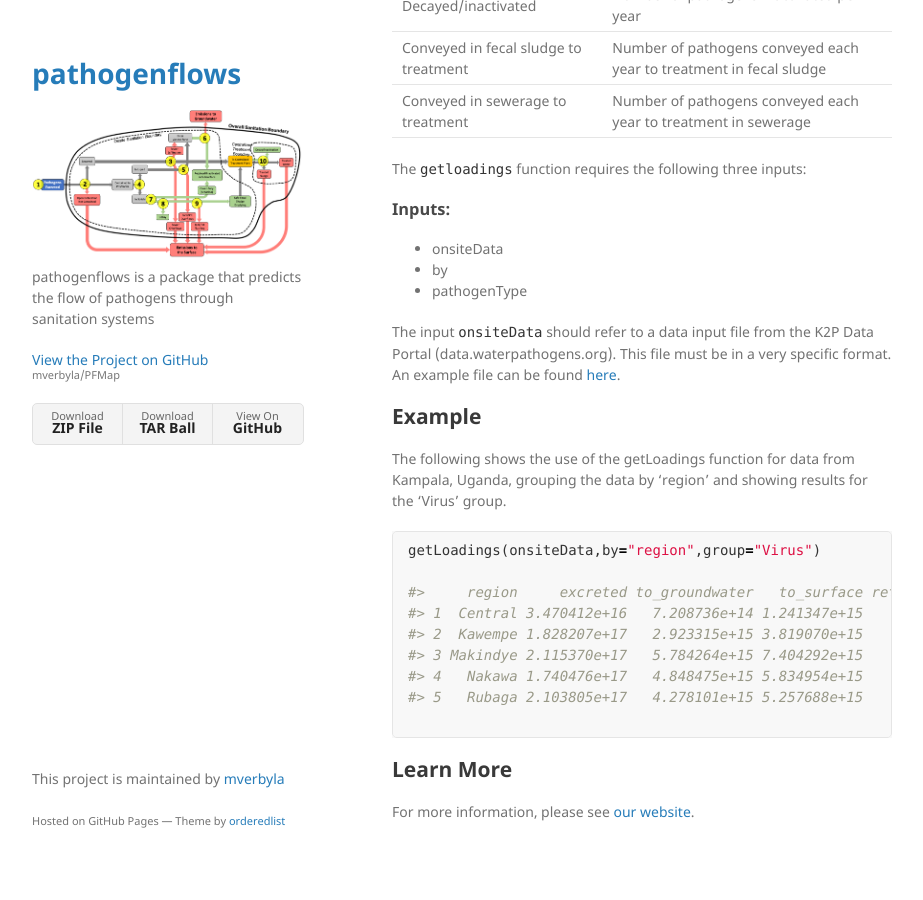
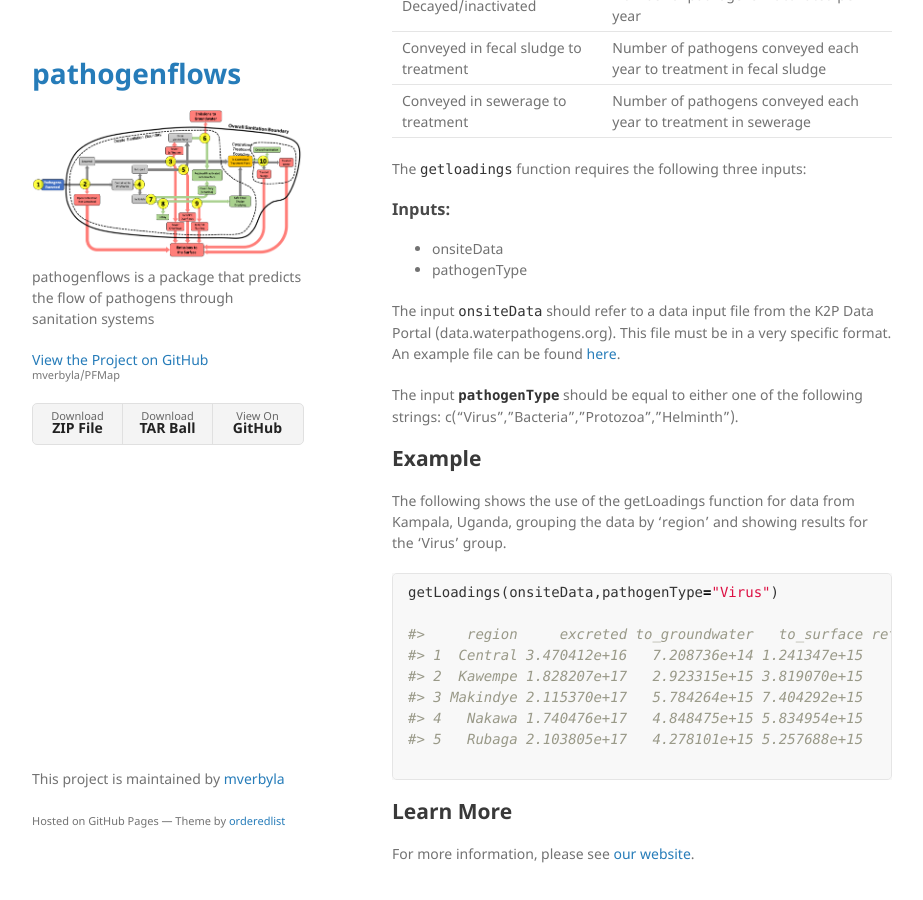
Before and after one commit to mverbyla/PFMap, a Jekyll site: the page built from index.md, in a window 1280 px wide and 900 px high, scrolled down 614 px. Shown: the whole window, without its empty margins (178-1101 px from the left). Built offline with Jekyll 4.4.1, drawn with Linux system fonts in a browser that asks for light colours; our own code applies the rules of GitHub Pages for plain Markdown files.

Commit message:
took out subregion

````diff
--- a/index.md
+++ b/index.md
@@ -30,10 +30,11 @@ The `getloadings` function requires the following three inputs:
 ### Inputs:
 
 *   onsiteData
-*   by
 *   pathogenType
 
 The input `onsiteData` should refer to a data input file from the K2P Data Portal (data.waterpathogens.org). This file must be in a very specific format. An example file can be found [here](http://data.waterpathogens.org/dataset/5374462b-5bb5-456f-bfc0-816ea572666d/resource/4d9e5fba-9280-4b8b-acce-d1c87952acc1/download/onsitedata_example.csv).
+
+The input **`pathogenType`** should be equal to either one of the following strings: c("Virus","Bacteria","Protozoa","Helminth").
 
 
 ## Example
@@ -41,7 +42,7 @@ The input `onsiteData` should refer to a data input file from the K2P Data Porta
 The following shows the use of the getLoadings function for data from Kampala, Uganda, grouping the data by 'region' and showing results for the 'Virus' group.
 
 ``` r
-getLoadings(onsiteData,by="region",group="Virus")
+getLoadings(onsiteData,pathogenType="Virus")
 
 #>     region     excreted to_groundwater   to_surface retained_in_soil      decayed In_Fecal_Sludge    In_Sewage  stillViable Onsite_LRV Onsite_PR
 #> 1  Central 3.470412e+16   7.208736e+14 1.241347e+15     6.487862e+15 1.696317e+16    4.204900e+13 9.142680e+15 1.114695e+16       0.49    0.6788
--- /dev/null
+++ b/onsiteData_example.csv
@@ -0,0 +1,6 @@
+"","scenario","region","population","sheddingRate","prevalence","flushSewer","flushSeptic","flushPit","flushOpen","flushUnknown","pitSlab","pitNoSlab","compostingTwinSlab","compostingTwinNoSlab","compostingToilet","bucketLatrine","containerBased","hangingToilet","openDefecation","other","isShared","sewerLeak","emptied","isWatertight","hasLeach","coverBury","emptiedTreatment","emptyFrequency","pitAdditive","flushElsewhere","pitVIP","pitTraditional","otherLatrine","otherImproved","otherUnimproved","dontKnow","pitLined","pitUnlined"
+"1","baseline","Central",63206,1e+10,0.15,0.263426061367924,0.202395074691311,0.0572373161687182,0.0122217340838053,0.00775377157635351,0.410974140237098,0.0244769600894535,0,0,0.00683590443184191,0,0,0,0.0115781193985065,0.00310091817879632,0.36387364579445,0,0.469944574538651,0,0.733457482834968,0,0.436780402865203,3,"None",0,0,0,0,0,0,0,0.230774190234282,0.211512814667089
+"2","baseline","Kawempe",333024,1e+10,0.15,0.0368606217961078,0.14227447559426,0.0576012883347567,0.00167958320478404,0.00524846958020743,0.736130930539763,0.0144161741099741,0,0,0.000330690191268497,0,0,0.000106099855235659,0.00459866016635137,0.000745623980511915,0.439653607422885,0,0.218648771243003,0,0.705524168198433,0,0.211244893857533,3,"None",0,0,0,0,0,0,0,0.321520783153581,0.429357013881636
+"3","baseline","Makindye",385309,1e+10,0.15,0.0285703675021632,0.259280692820702,0.0825400339090185,0.00382169240651789,0.017477094795263,0.574689696679052,0.0242897068008611,0,0,0.00140078561706319,0,0,3.44716601974e-05,0.00608242824133358,0.00183409933622884,0.428658958837024,0,0.248507908586903,0,0.740031033462107,0,0.236410708631101,3,"None",0,0,0,0,0,0,0,0.258879499859754,0.341499759151105
+"4","baseline","Nakawa",317023,1e+10,0.15,0.0986066973730739,0.282278626806923,0.0659452582342858,0.0027246676720648,0.0160243515935279,0.497957290035411,0.0274612361403494,0,0,0.00055986299041079,0,0,0.000678506261280727,0.00693275665168773,0.000831022547266287,0.389882378053103,0,0.196882530687556,0,0.788037461603035,0,0.190629622132038,3,"None",0,0,0,0,0,0,0,0.215936281700867,0.31004210721095
+"5","baseline","Rubaga",383216,1e+10,0.15,0.00465420135546793,0.164638786281507,0.0895414225568452,0.00179902595000731,0.0107916084996399,0.688829208869262,0.0310095892878116,0,0,0.000566465476892927,0,0,2.01319678719051e-05,0.00373505714504875,0.00439225758659868,0.441673465718561,0,0.256076888079015,0,0.989271090110588,0,0.243857357512468,3,"None",0,0,0,0,0,0,0,0.312687132801582,0.407713566210458
````
Also changed, not shown: 1 other file.
